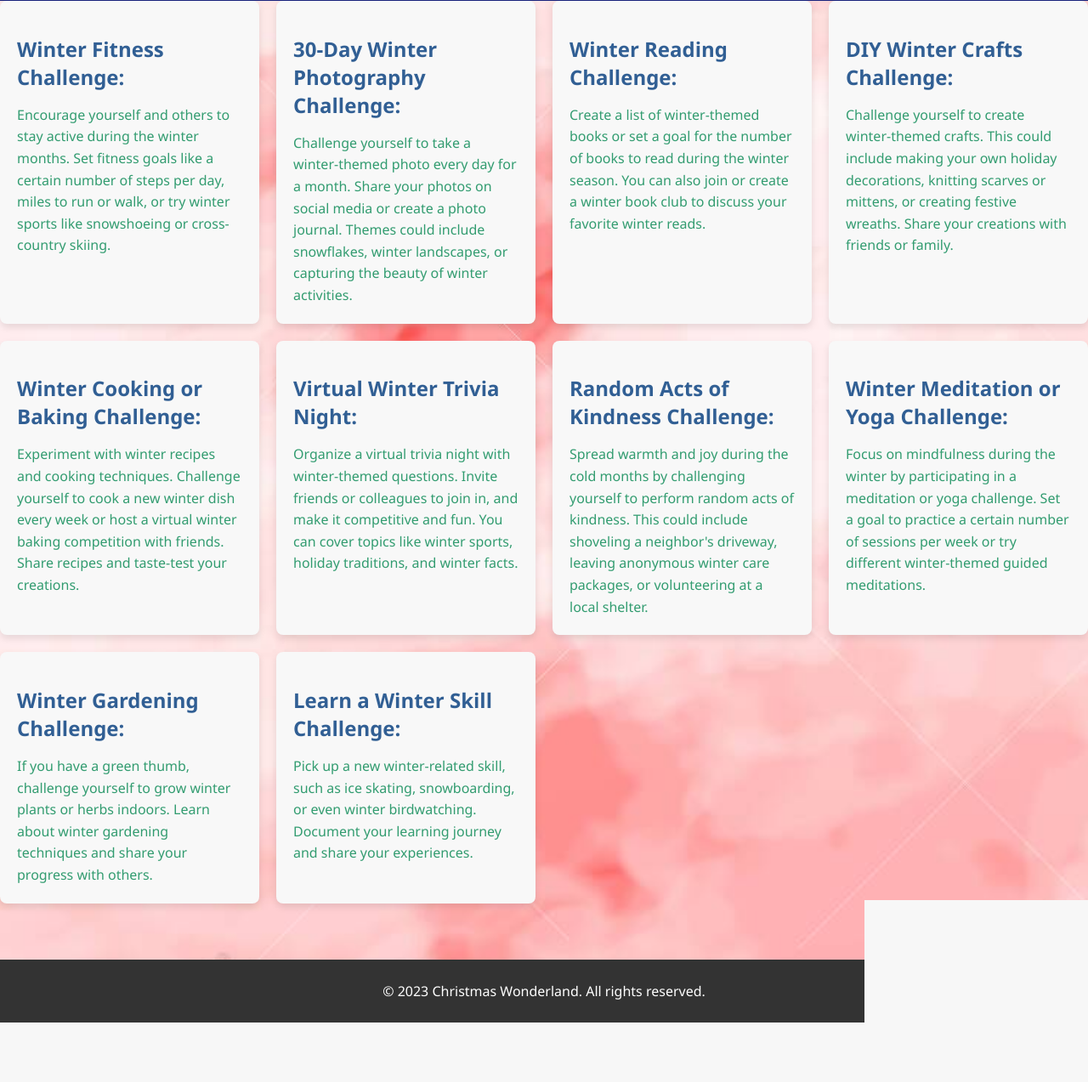
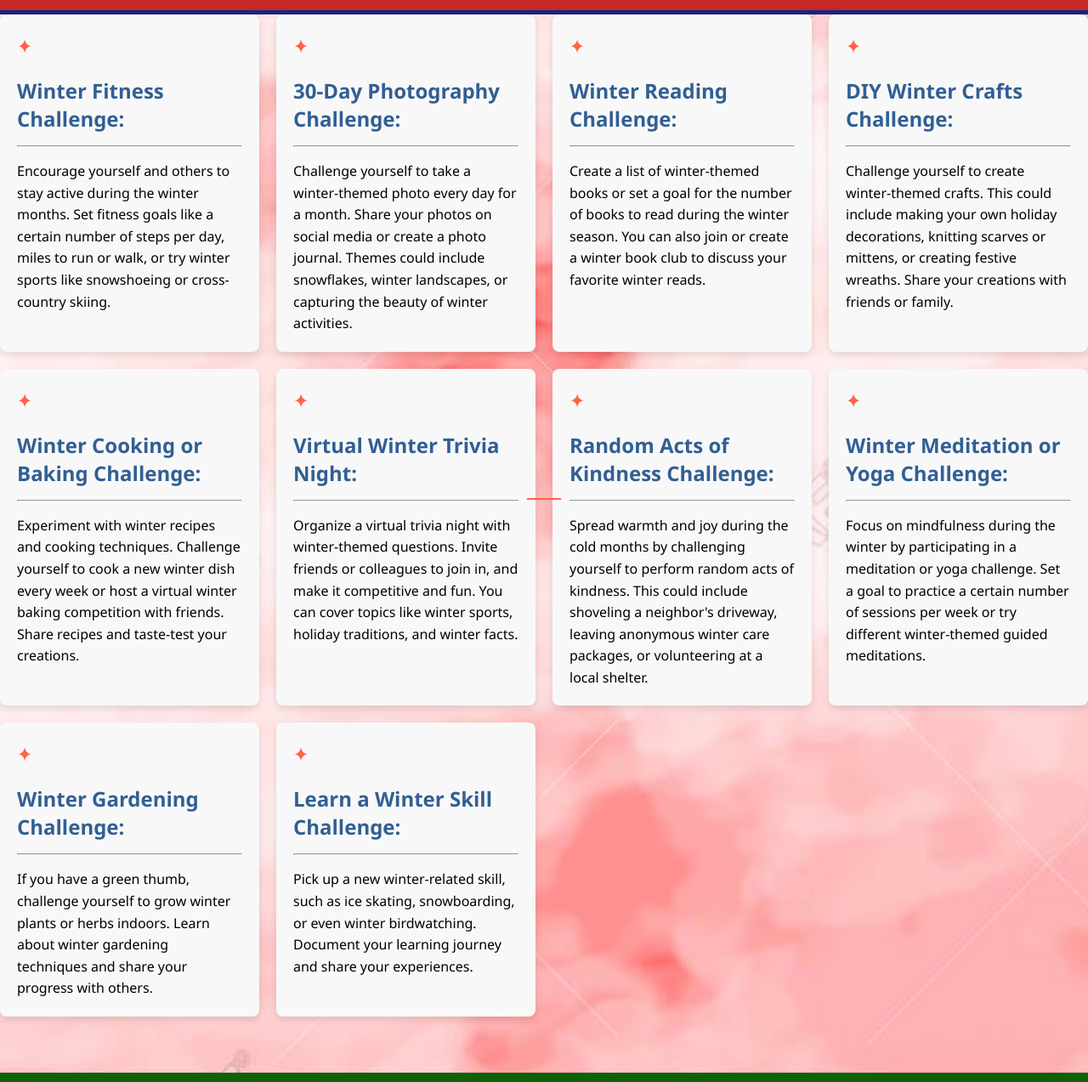
Before and after one commit to PSIvanov22/ChristmasWeb, a plain HTML site: page ChristmasWeb/html/ideas.html in a window 1280 px wide. Shown: the part 212-1485 px from the top of the page at 85% size. Before the commit the page ends 1415 px from the top, so only its background shows below. Drawn offline with Linux system fonts and the light colour scheme.

Commit message:
Add animations

```diff
--- a/ChristmasWeb/html/ideas.html
+++ b/ChristmasWeb/html/ideas.html
@@ -15,14 +15,16 @@
   </header>
   <nav>
     <a href="../index.html">Home</a>
-    <a href="../html/pictures.html">Winter Pictures</a>
+    <a href="../html/pictures.html">Winter Destinations</a>
     <a href="../html/texts.html">Winter Texts</a>
-    <a href="../html/ideas.html">Winter Ideas</a>
+    <a href="../html/ideas.html">Winter Challenges</a>
   </nav>
 
   <section id="ideas">
     <div class="idea">
+      <span class="ornament">&#x2726;</span>
       <h2>Winter Fitness Challenge:</h2>
+      <hr>
       <p>Encourage yourself and others to stay active during the winter months.
         Set fitness goals like a certain number of steps per day, miles to run or walk,
          or try winter sports like snowshoeing or cross-country skiing.
@@ -30,7 +32,9 @@
     </div>
 
     <div class="idea">
-      <h2>30-Day Winter Photography Challenge:</h2>
+      <span class="ornament">&#x2726;</span>
+      <h2>30-Day Photography Challenge:</h2>
+      <hr>
       <p>Challenge yourself to take a winter-themed photo every day for a month.
          Share your photos on social media or create a photo journal.
          Themes could include snowflakes, winter landscapes,
@@ -38,13 +42,17 @@
 
     </div>
     <div class="idea">
+      <span class="ornament">&#x2726;</span>
         <h2>Winter Reading Challenge:</h2>
+        <hr>
         <p>Create a list of winter-themed books or set a goal for the number of books  to read during the winter season.
              You can also join or create a winter book club to discuss your favorite winter reads.</p>
       </div>
 
       <div class="idea">
+        <span class="ornament">&#x2726;</span>
         <h2>DIY Winter Crafts Challenge:</h2>
+        <hr>
         <p>Challenge yourself to create winter-themed crafts.
             This could include making your own holiday decorations,
              knitting scarves or mittens, or creating festive wreaths.
@@ -52,7 +60,9 @@
 
       </div>
       <div class="idea">
+        <span class="ornament">&#x2726;</span>
         <h2>Winter Cooking or Baking Challenge:</h2>
+        <hr>
         <p>Experiment with winter recipes and cooking techniques.
              Challenge yourself to cook a new winter dish every week or host a virtual
               winter baking competition with friends. Share recipes and taste-test your creations.
@@ -60,27 +70,35 @@
       </div>
 
       <div class="idea">
+        <span class="ornament">&#x2726;</span>
         <h2>Virtual Winter Trivia Night:</h2>
+        <hr>
         <p>Organize a virtual trivia night with winter-themed questions.
             Invite friends or colleagues to join in, and make it competitive and fun.
              You can cover topics like winter sports, holiday traditions, and winter facts.</p>
 
       </div>
       <div class="idea">
+        <span class="ornament">&#x2726;</span>
           <h2>Random Acts of Kindness Challenge:</h2>
+          <hr>
           <p>Spread warmth and joy during the cold months by challenging yourself to perform random acts of kindness.
              This could include shoveling a neighbor's driveway, leaving anonymous winter care packages, or volunteering at a local shelter.</p>
         </div>
 
         <div class="idea">
+          <span class="ornament">&#x2726;</span>
           <h2>Winter Meditation or Yoga Challenge:</h2>
+          <hr>
           <p>Focus on mindfulness during the winter by participating in a
              meditation or yoga challenge. Set a goal to practice a certain number
               of sessions per week or try different winter-themed guided meditations.</p>
 
         </div>
         <div class="idea">
+          <span class="ornament">&#x2726;</span>
             <h2>Winter Gardening Challenge:</h2>
+            <hr>
             <p>If you have a green thumb, challenge yourself
                  to grow winter plants or herbs indoors.
                   Learn about winter gardening techniques and share your progress with others.
@@ -88,7 +106,9 @@
           </div>
 
           <div class="idea">
+            <span class="ornament">&#x2726;</span>
             <h2>Learn a Winter Skill Challenge:</h2>
+            <hr>
             <p>Pick up a new winter-related skill, such as ice skating, snowboarding,
                  or even winter birdwatching.
                   Document your learning journey and share your experiences.</p>
@@ -101,9 +121,10 @@
 
 
      <br><br><br>
-     <footer>
-        <p>&copy; 2023 Christmas Wonderland. All rights reserved.</p>
-      </footer>
+     <footer id="footer">
+      <p>&copy; 2023 Christmas Wonderland. All rights reserved.</p>
+    </footer>
+
 
 
 </body>
--- a/ChristmasWeb/styles/ideas.css
+++ b/ChristmasWeb/styles/ideas.css
@@ -6,18 +6,27 @@ body {
     background-image: url('../images/winter_background_ideas.jpg');
     background-size: cover;
   }
-
+  .christmas-heading {
+    font-family: 'Great Vibes', cursive;
+    font-size: 48px;
+    margin-bottom: 10px;
+    text-shadow: 2px 2px 3px rgba(0, 0, 0, 0.5);
+  }
   header {
     background-color: #c62828;
     padding: 20px;
     text-align: center;
     color: #fff;
   }
-  footer {
-    background-color: #333;
-    color: #fff;
+  #footer {
+    background-color: #0f6108;
+    color: white;
+    padding: 20px 0;
     text-align: center;
-    padding: 10px;
+  }
+
+  #footer p {
+    margin: 0;
   }
   #container {
     max-width: 1200px;
@@ -36,6 +45,25 @@ body {
     padding: 20px;
     border-radius: 8px;
     box-shadow: 0 4px 8px rgba(0, 0, 0, 0.1);
+    opacity: 0;
+    animation: fadeIn 1s forwards;
+    transition: transform 0.3s ease-in-out;
+  }
+  .idea:hover {
+    transform: scale(1.10);
+  }
+  @keyframes fadeIn {
+    to {
+      opacity: 1;
+    }
+  }
+
+  .ornament {
+
+    top: 10px;
+    right: 10px;
+    font-size: 24px;
+    color: #ff6347;
   }
 
   .idea h2 {
@@ -43,9 +71,19 @@ body {
     font-size: 24px;
     margin-bottom: 15px;
   }
-
+  .idea h2::after {
+    content: '';
+    display: block;
+    width: 40px;
+    height: 2px;
+    background-color: #ff6347;
+    position: absolute;
+    bottom: 0;
+    left: 50%;
+    transform: translateX(-50%);
+  }
   .idea p {
-    color:rgb(50, 156, 112);
+    color:rgb(0, 0, 0);
     line-height: 1.6;
     margin-bottom: 15px;
   }
--- a/ChristmasWeb/styles/index.css
+++ b/ChristmasWeb/styles/index.css
@@ -46,11 +46,15 @@ body {
     background-color: #45a049;
   }
 
-  footer {
-    background-color: #333;
-    color: #fff;
+  #footer {
+    background-color: #0f6108;
+    color: white;
+    padding: 20px 0;
     text-align: center;
-    padding: 10px;
+  }
+
+  #footer p {
+    margin: 0;
   }
   .calendar {
     width: 100%;
--- a/ChristmasWeb/styles/pictures.css
+++ b/ChristmasWeb/styles/pictures.css
@@ -11,11 +11,15 @@ body {
     text-align: center;
     color: #fff;
   }
-  footer {
-    background-color: #333;
-    color: #fff;
+  #footer {
+    background-color: #0f6108;
+    color: white;
+    padding: 20px 0;
     text-align: center;
-    padding: 10px;
+  }
+
+  #footer p {
+    margin: 0;
   }
 
   .christmas-heading {
--- a/ChristmasWeb/styles/texts.css
+++ b/ChristmasWeb/styles/texts.css
@@ -6,6 +6,12 @@ body {
     background-image: url('../images/winter_background_texts.jpg');
     background-size: cover;
   }
+  .christmas-heading {
+    font-family: 'Great Vibes', cursive;
+    font-size: 48px;
+    margin-bottom: 10px;
+    text-shadow: 2px 2px 3px rgba(0, 0, 0, 0.5);
+  }
 
   header {
     background-color: #c62828;
@@ -13,13 +19,16 @@ body {
     text-align: center;
     color: #fff;
   }
-  footer {
-    background-color: #333;
-    color: #fff;
+  #footer {
+    background-color: #0f6108;
+    color: white;
+    padding: 20px 0;
     text-align: center;
-    padding: 10px;
   }
 
+  #footer p {
+    margin: 0;
+  }
   #container {
     max-width: 1200px;
     margin: 0 auto;
@@ -36,7 +45,31 @@ body {
     display: grid;
     grid-template-columns: 1fr 1fr;
     gap: 20px;
+    perspective: 1000px;
   }
+  .poem-box {
+    background-color: #f8f8f8;
+    padding: 20px;
+    border-radius: 8px;
+    box-shadow: 0 4px 8px rgba(0, 0, 0, 0.1);
+    position: relative;
+    opacity: 0;
+    animation: fadeIn 1s forwards;
+    transition: transform 0.3s ease-in-out;
+
+  }
+
+  .poem-box:hover {
+    transform: scale(1.05);
+  }
+
+  @keyframes fadeIn {
+    to {
+      opacity: 1;
+    }
+  }
+
+
 
   .poem {
     background-color: #ffffff;
@@ -45,6 +78,7 @@ body {
     box-shadow: 0 4px 8px rgba(0, 0, 0, 0.1);
     border: 2px solid #ff0000;
   }
+
 
   .poem h2 {
     color:crimson;
```
Also changed, not shown: ChristmasWeb/html/pictures.html (+2 -2 lines), ChristmasWeb/html/texts.html (+13 -2 lines), ChristmasWeb/index.html (+4 -3 lines).
